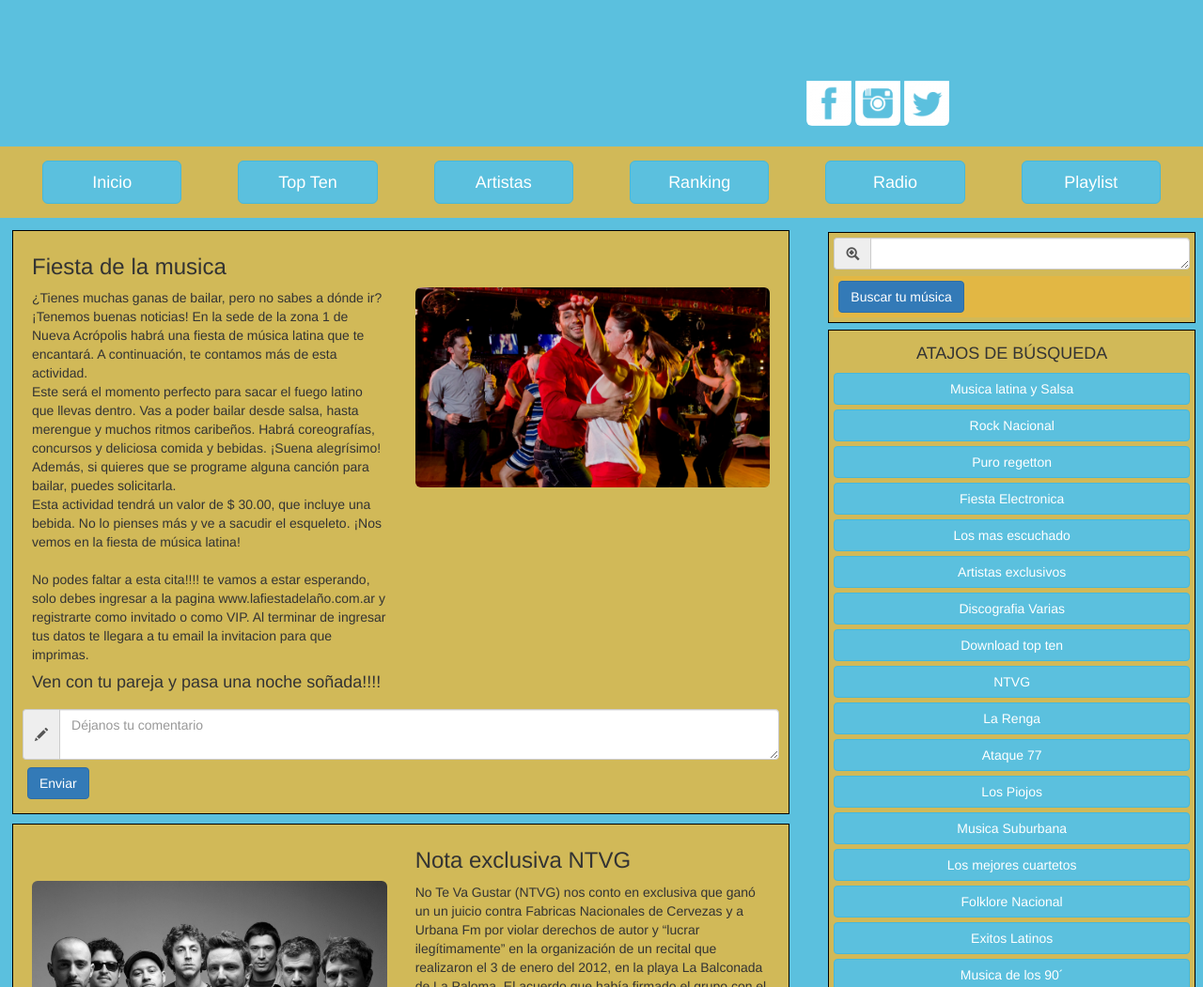
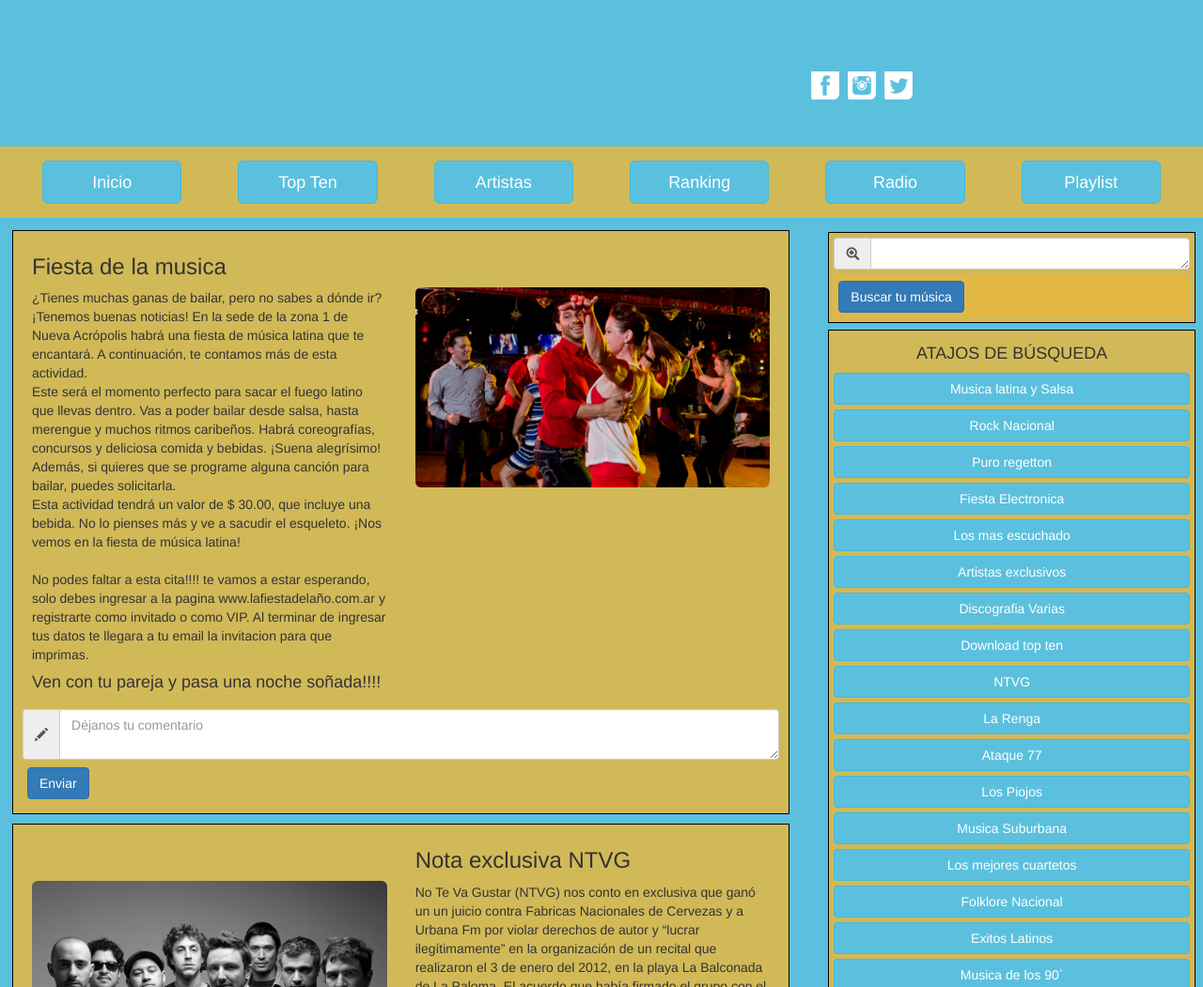
Before and after one commit to MarceloGus/EvaluMod3, a plain HTML site: page 3-Blog de Musica/index.html in a window 1280 px wide. Shown: the part 49-1100 px from the top of the page at 94% size. Drawn offline with Linux system fonts and the light colour scheme.

Commit message:
Update estilos.css

```diff
--- a/3-Blog de Musica/css/estilos.css
+++ b/3-Blog de Musica/css/estilos.css
@@ -60,5 +60,10 @@ body{
   padding: 5px;
 }
 .img-social{
-  padding-top: 135px;
+  padding-top: 125px;
+  padding-left: 5px;
+  width: 8%;
 }
+nav{
+  margin-bottom: 0px;
+}
```
